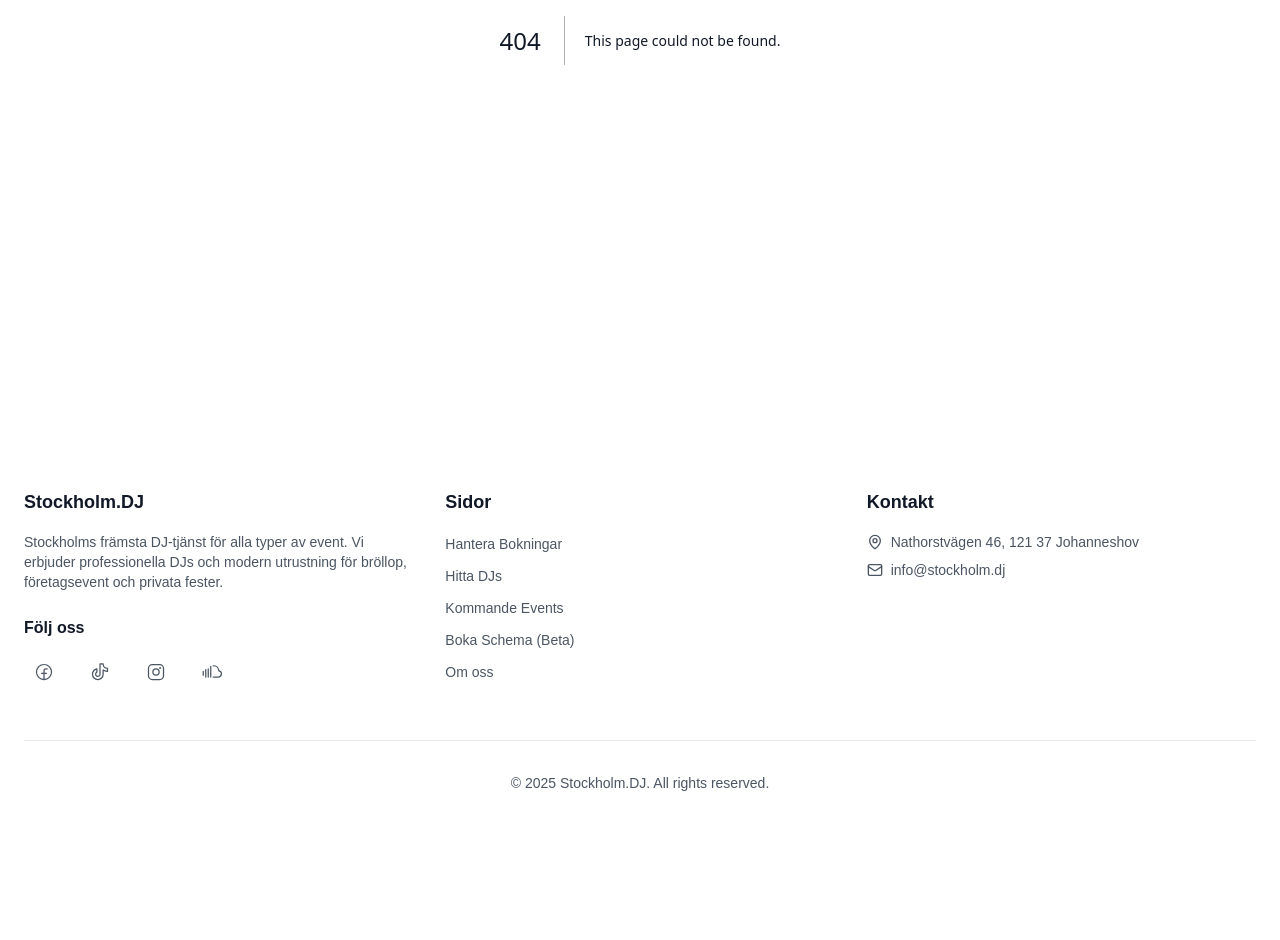
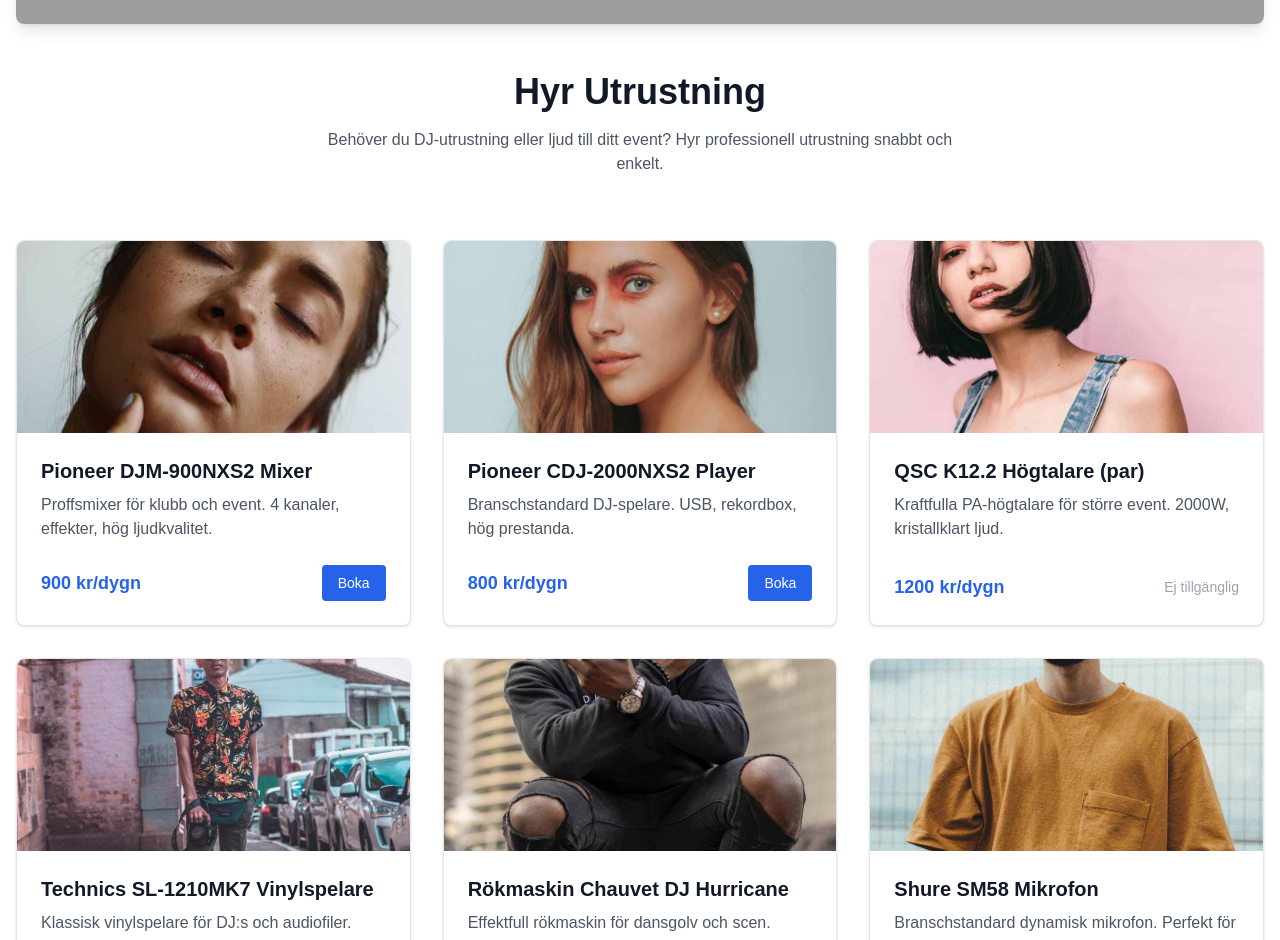
Before and after one commit to DavidFornander/stockholmDJ, a Next.js app: page /equipment in a window 1280 px wide. Before the commit this address had no page. Shown: the part 360-1300 px from the top of the page. Before the commit the page ends 1265 px from the top, so only its background shows below. Built offline with nearby package versions, Linux system fonts and the light colour scheme; grey boxes are pictures that could not be loaded.

Commit message:
feat: add Equipment page and update navbar with equipment link

```diff
--- /dev/null
+++ b/src/app/equipment/page.tsx
@@ -0,0 +1,10 @@
+import Equipment from "@/components/pages/equipment/Equipment";
+
+export const metadata = {
+  title: "Hyr Utrustning | Stockholm.DJ",
+  description: "Hyr DJ-utrustning, ljud och ljus till ditt event i Stockholm. Professionell utrustning för alla tillfällen.",
+};
+
+export default function EquipmentPage() {
+  return <Equipment />;
+}
--- a/src/components/global/navbar/Navbar.tsx
+++ b/src/components/global/navbar/Navbar.tsx
@@ -7,7 +7,8 @@
 
 const tabs = [
   { name: "Hitta DJs", path: "/djs" },
-  { name: "Hitta Events", path: "/events" }, // Changed name from "Kommande Events"
+  { name: "Hitta Events", path: "/events" },
+  { name: "Hyr Utrustning", path: "/equipment" },
 ];
 
 export const Navbar = () => {
--- /dev/null
+++ b/src/components/pages/equipment/Equipment.tsx
@@ -0,0 +1,143 @@
+"use client";
+
+import React from "react";
+import Image from "next/image";
+
+const equipmentData = [
+	{
+		id: "1",
+		name: "Pioneer DJM-900NXS2 Mixer",
+		price: 900,
+		description:
+			"Proffsmixer för klubb och event. 4 kanaler, effekter, hög ljudkvalitet.",
+		imageUrl: "/assets/images/profiles/glow__page--irl-looks-06.jpg",
+		available: true,
+	},
+	{
+		id: "2",
+		name: "Pioneer CDJ-2000NXS2 Player",
+		price: 800,
+		description:
+			"Branschstandard DJ-spelare. USB, rekordbox, hög prestanda.",
+		imageUrl: "/assets/images/profiles/glow__page--irl-looks-07.jpg",
+		available: true,
+	},
+	{
+		id: "3",
+		name: "QSC K12.2 Högtalare (par)",
+		price: 1200,
+		description:
+			"Kraftfulla PA-högtalare för större event. 2000W, kristallklart ljud.",
+		imageUrl: "/assets/images/profiles/glow__page--irl-looks-08.jpg",
+		available: false,
+	},
+	{
+		id: "4",
+		name: "Technics SL-1210MK7 Vinylspelare",
+		price: 700,
+		description:
+			"Klassisk vinylspelare för DJ:s och audiofiler. Direktdriven, robust.",
+		imageUrl: "/assets/images/profiles/moda__page--lookbook-01.jpg",
+		available: true,
+	},
+	{
+		id: "5",
+		name: "Rökmaskin Chauvet DJ Hurricane",
+		price: 300,
+		description:
+			"Effektfull rökmaskin för dansgolv och scen. Enkel att använda.",
+		imageUrl: "/assets/images/profiles/moda__page--lookbook-02.jpg",
+		available: true,
+	},
+	{
+		id: "6",
+		name: "Shure SM58 Mikrofon",
+		price: 150,
+		description:
+			"Branschstandard dynamisk mikrofon. Perfekt för live-uppträdanden.",
+		imageUrl: "/assets/images/profiles/moda__page--lookbook-03.jpg",
+		available: true,
+	},
+];
+
+const Equipment: React.FC = () => {
+	return (
+		<div className="bg-white dark:bg-black text-gray-900 dark:text-white min-h-screen py-16">
+			<div className="container mx-auto px-4">
+				{/* Hero Image Section */}
+				<div className="mb-12 w-full h-80 relative overflow-hidden rounded-lg shadow-lg">
+					<Image
+						src="/assets/temp/2Q.png"
+						alt="Hyr Utrustning Hero"
+						fill
+						className="object-cover"
+						priority
+					/>
+				</div>
+
+				<div className="text-center mb-16">
+					<h1 className="text-4xl font-bold mb-4">Hyr Utrustning</h1>
+					<p className="text-gray-600 dark:text-gray-300 max-w-2xl mx-auto">
+						Behöver du DJ-utrustning eller ljud till ditt event? Hyr professionell
+						utrustning snabbt och enkelt.
+					</p>
+				</div>
+
+				<div className="grid grid-cols-1 md:grid-cols-2 lg:grid-cols-3 gap-8">
+					{equipmentData.map((item) => (
+						<div
+							key={item.id}
+							className="bg-white dark:bg-gray-900 border border-gray-200 dark:border-gray-800 rounded-lg shadow hover:shadow-lg transition-shadow duration-200 flex flex-col"
+						>
+							<div className="relative w-full h-48 rounded-t-lg overflow-hidden">
+								<Image
+									src={item.imageUrl}
+									alt={item.name}
+									fill
+									className="object-cover"
+									sizes="(max-width: 768px) 100vw, 33vw"
+								/>
+							</div>
+							<div className="p-6 flex-1 flex flex-col">
+								<h2 className="text-xl font-semibold mb-2">{item.name}</h2>
+								<p className="text-gray-600 dark:text-gray-400 mb-4 flex-1">
+									{item.description}
+								</p>
+								<div className="flex items-center justify-between mt-2">
+									<span className="text-lg font-bold text-blue-600 dark:text-blue-400">
+										{item.price} kr/dygn
+									</span>
+									{item.available ? (
+										<button className="bg-blue-600 hover:bg-blue-700 text-white px-4 py-2 rounded text-sm font-medium transition-colors">
+											Boka
+										</button>
+									) : (
+										<span className="text-sm text-gray-400">
+											Ej tillgänglig
+										</span>
+									)}
+								</div>
+							</div>
+						</div>
+					))}
+				</div>
+
+				<div className="text-center mt-16">
+					<h2 className="text-2xl font-bold mb-4">Behöver du hjälp?</h2>
+					<p className="text-gray-600 dark:text-gray-300 max-w-2xl mx-auto mb-8">
+						Osäker på vilken utrustning du behöver? Kontakta oss så hjälper vi dig
+						hitta rätt setup för ditt event.
+					</p>
+					<a
+						href="/bokabeta3"
+						className="inline-block bg-orange-500 text-white px-6 py-3 rounded-md hover:bg-orange-600 transition-colors"
+					>
+						Kontakta oss
+					</a>
+				</div>
+			</div>
+		</div>
+	);
+};
+
+export default Equipment;
```
